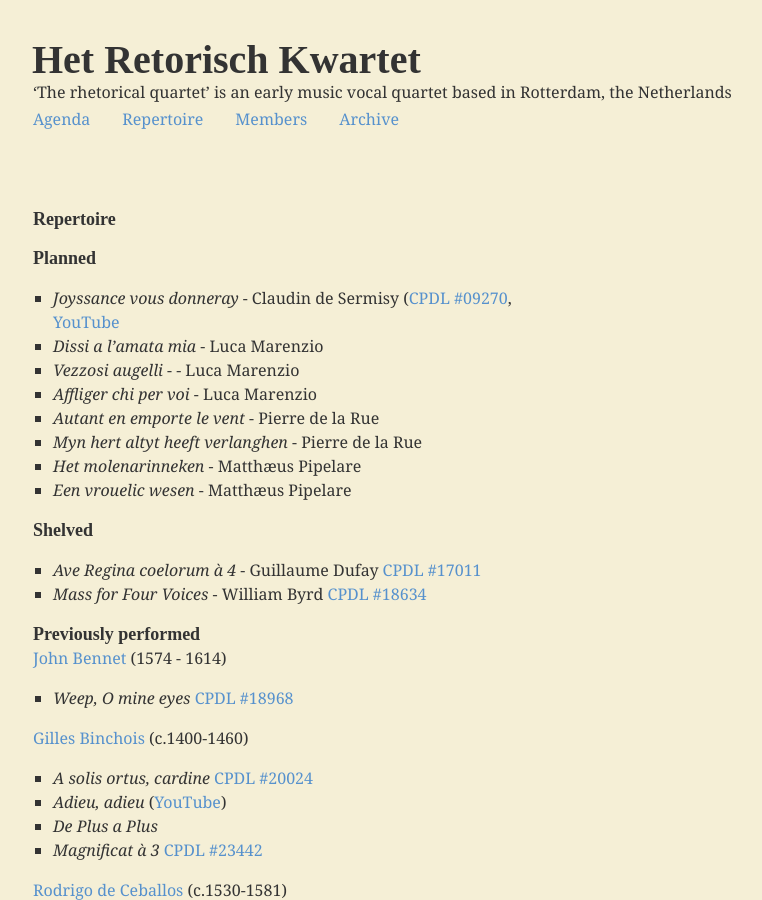
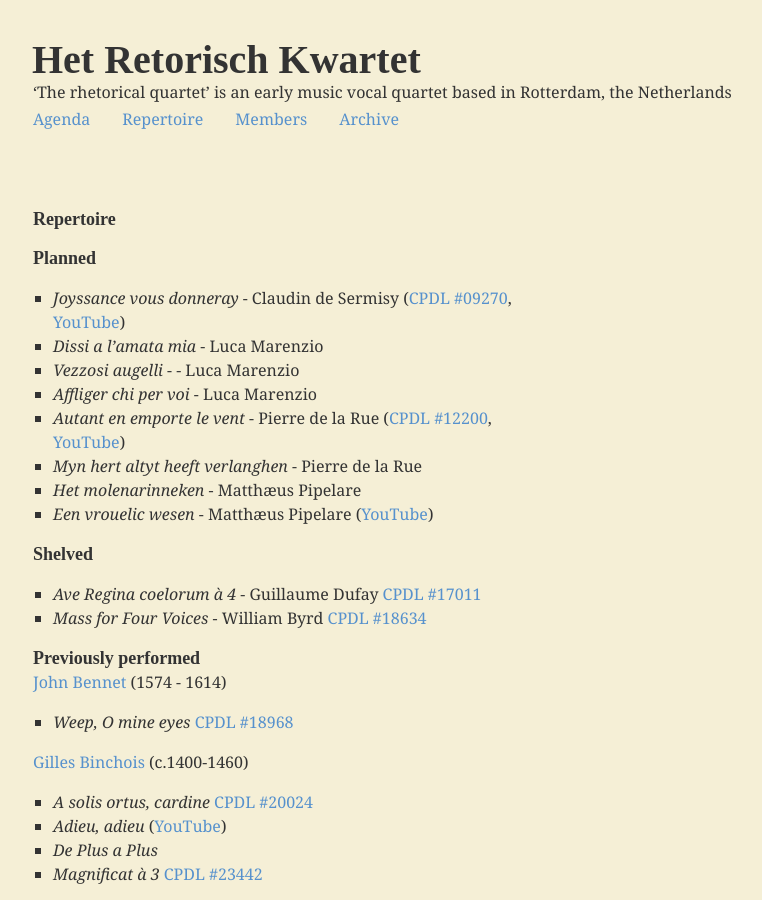
Before and after one commit to retorisch/retorisch.github.io, a Jekyll site: the page built from repertoire.md, in a window 1280 px wide and 900 px high. Shown: the whole window, without its empty margins (15-777 px from the left). Built offline with Jekyll 4.4.1, drawn with Linux system fonts in a browser that asks for light colours; some web fonts are replaced.

Commit message:
Add links

```diff
--- a/repertoire.md
+++ b/repertoire.md
@@ -6,14 +6,14 @@
 
 #### Planned
 
-* _Joyssance vous donneray_ - Claudin de Sermisy ([CPDL #09270](http://www.cpdl.org/wiki/index.php/Joyssance_vous_donneray_(Claudin_de_Sermisy)), [YouTube](https://www.youtube.com/watch?v=CyZTd1puy7k)
+* _Joyssance vous donneray_ - Claudin de Sermisy ([CPDL #09270](http://www.cpdl.org/wiki/index.php/Joyssance_vous_donneray_(Claudin_de_Sermisy)), [YouTube](https://www.youtube.com/watch?v=CyZTd1puy7k))
 * _Dissi a l’amata mia_ - Luca Marenzio
 * _Vezzosi augelli_ -  - Luca Marenzio
 * _Affliger chi per voi_ - Luca Marenzio
-* _Autant en emporte le vent_ - Pierre de la Rue
+* _Autant en emporte le vent_ - Pierre de la Rue ([CPDL #12200](http://www.cpdl.org/wiki/index.php/Autant_en_emporte_le_vent_(Pierre_de_La_Rue)), [YouTube](https://www.youtube.com/watch?v=xb7b4DiXxkI))
 * _Myn hert altyt heeft verlanghen_ - Pierre de la Rue
 * _Het molenarinneken_ - Matthæus Pipelare
-* _Een vrouelic wesen_ - Matthæus Pipelare
+* _Een vrouelic wesen_ - Matthæus Pipelare  ([YouTube](https://www.youtube.com/watch?v=2orB7-yPwvg))
 
 #### Shelved
 
```
